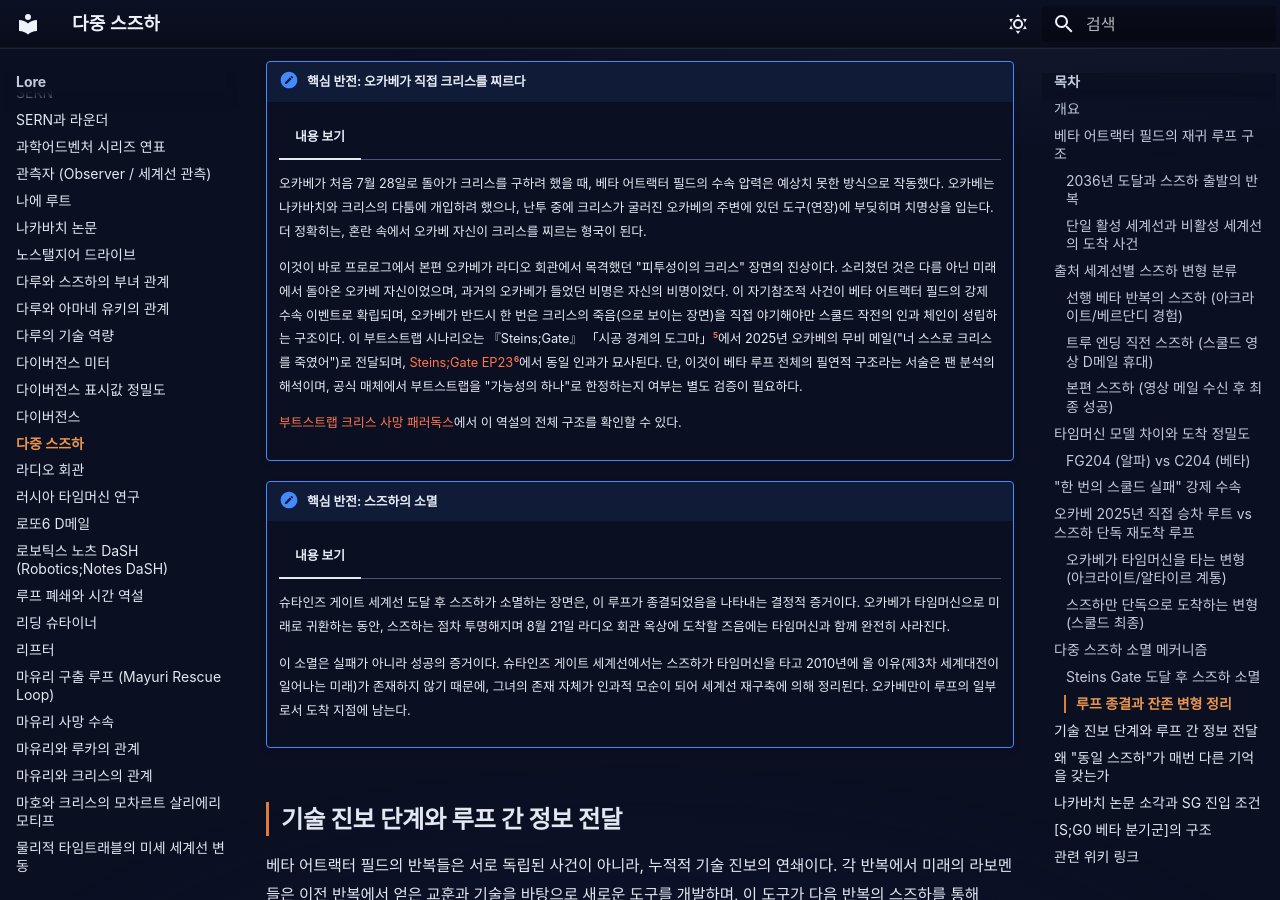
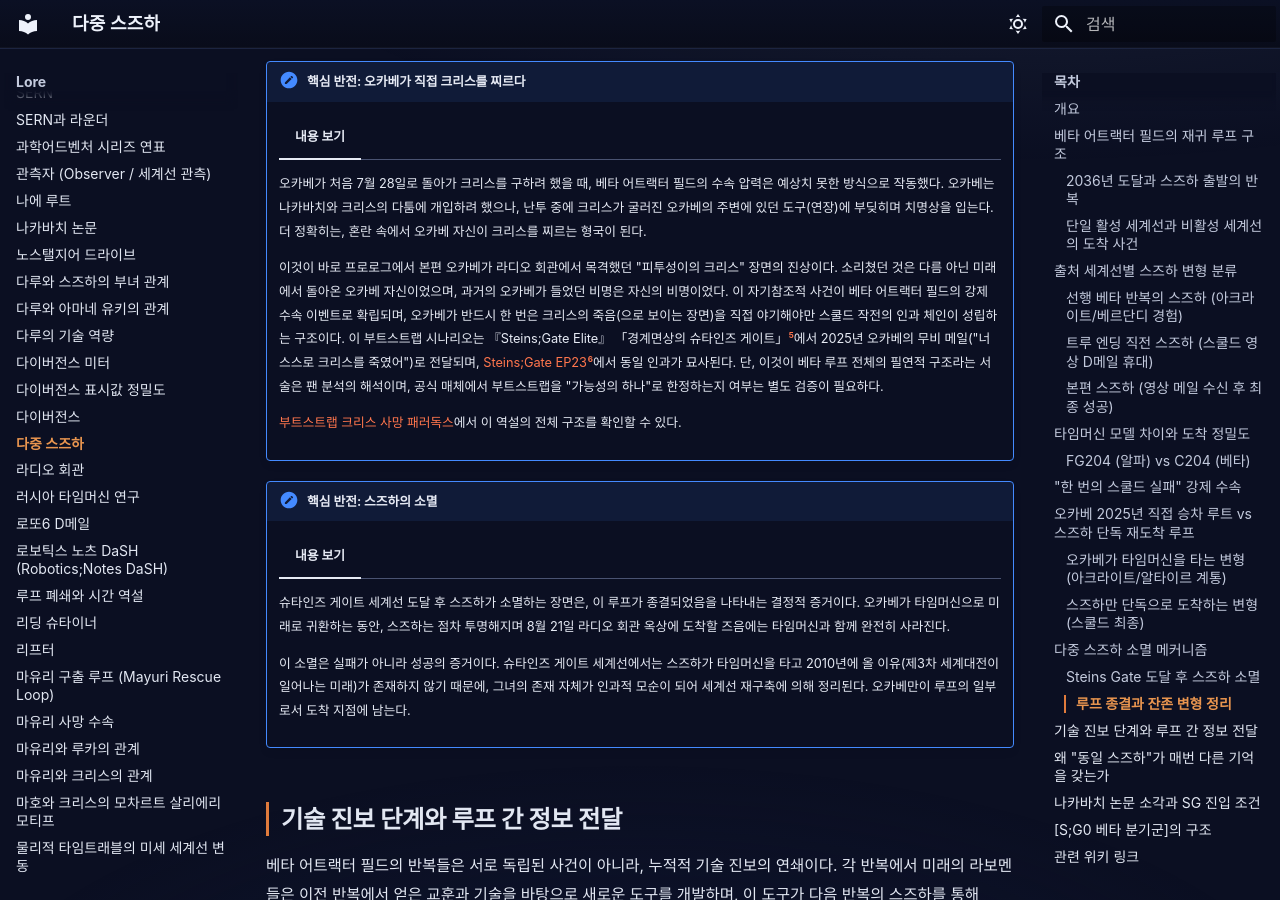
Before and after one commit to sgwiki/sgwiki.github.io, an MkDocs documentation site: the page built from wiki/lore/다중-스즈하.md, in a window 1280 px wide and 900 px high, scrolled down 5241 px. Built offline with MkDocs 1.6.1 and Material for MkDocs 9.7.7, drawn with Linux system fonts in a browser that asks for light colours; some web fonts are replaced; some of the changed text lies outside the part shown.

Commit message:
fix(wiki): 다중-스즈하 — P10 2cc7fbc1 패치 적용

```diff
--- a/wiki/lore/다중-스즈하.md
+++ b/wiki/lore/다중-스즈하.md
@@ -117,7 +117,7 @@ Steins;Gate 0의 여러 루트에서는 오카베 자신이 타임머신에 승
 
         오카베가 처음 7월 28일로 돌아가 크리스를 구하려 했을 때, 베타 어트랙터 필드의 수속 압력은 예상치 못한 방식으로 작동했다. 오카베는 나카바치와 크리스의 다툼에 개입하려 했으나, 난투 중에 크리스가 굴러진 오카베의 주변에 있던 도구(연장)에 부딪히며 치명상을 입는다. 더 정확히는, 혼란 속에서 오카베 자신이 크리스를 찌르는 형국이 된다.
 
-        이것이 바로 프로로그에서 본편 오카베가 라디오 회관에서 목격했던 "피투성이의 크리스" 장면의 진상이다. 소리쳤던 것은 다름 아닌 미래에서 돌아온 오카베 자신이었으며, 과거의 오카베가 들었던 비명은 자신의 비명이었다. 이 자기참조적 사건이 베타 어트랙터 필드의 강제 수속 이벤트로 확립되며, 오카베가 반드시 한 번은 크리스의 죽음(으로 보이는 장면)을 직접 야기해야만 스쿨드 작전의 인과 체인이 성립하는 구조이다. 이 부트스트랩 시나리오는 『Steins;Gate』 「시공 경계의 도그마」[^5]에서 2025년 오카베의 무비 메일("너 스스로 크리스를 죽였어")로 전달되며, [Steins;Gate EP23](https://steins-gate.fandom.com/wiki/S;G_(anime)_-_Ep.23)[^6]에서 동일 인과가 묘사된다. 단, 이것이 베타 루프 전체의 필연적 구조라는 서술은 팬 분석의 해석이며, 공식 매체에서 부트스트랩을 "가능성의 하나"로 한정하는지 여부는 별도 검증이 필요하다.
+        이것이 바로 프로로그에서 본편 오카베가 라디오 회관에서 목격했던 "피투성이의 크리스" 장면의 진상이다. 소리쳤던 것은 다름 아닌 미래에서 돌아온 오카베 자신이었으며, 과거의 오카베가 들었던 비명은 자신의 비명이었다. 이 자기참조적 사건이 베타 어트랙터 필드의 강제 수속 이벤트로 확립되며, 오카베가 반드시 한 번은 크리스의 죽음(으로 보이는 장면)을 직접 야기해야만 스쿨드 작전의 인과 체인이 성립하는 구조이다. 이 부트스트랩 시나리오는 『Steins;Gate Elite』 「경계면상의 슈타인즈 게이트」[^5]에서 2025년 오카베의 무비 메일("너 스스로 크리스를 죽였어")로 전달되며, [Steins;Gate EP23](https://steins-gate.fandom.com/wiki/S;G_(anime)_-_Ep.23)[^6]에서 동일 인과가 묘사된다. 단, 이것이 베타 루프 전체의 필연적 구조라는 서술은 팬 분석의 해석이며, 공식 매체에서 부트스트랩을 "가능성의 하나"로 한정하는지 여부는 별도 검증이 필요하다.
 
         [부트스트랩 크리스 사망 패러독스](크리스-사망의-부트스트랩-패러독스.md)에서 이 역설의 전체 구조를 확인할 수 있다.
 
@@ -184,5 +184,5 @@ Steins;Gate 0이 다루는 베타 어트랙터 필드의 분기군은 단일한
 [^2]: [The Mechanics of Steins;Gate v1.0.3](../근거자료/비공식/mechanics-of-steins-gate/ch3.md) — §3.1.3 Operation Skuld, "Why Suzuha Disappears"
 [^3]: [The Mechanics of Steins;Gate v1.0.3](../근거자료/비공식/mechanics-of-steins-gate/ch3.md) — §3.3.1 Series Chronology II, 기술 진보 단계
 [^4]: [The Mechanics of Steins;Gate v1.0.3](../근거자료/비공식/mechanics-of-steins-gate/ch2.md) — §2.2.4 Physical Time Travel, "0% 다이버전스에서 유래한 동일 스즈하"
-[^5]: 『Steins;Gate』 「시공 경계의 도그마」 — 본편 11장, 한국어 정본 (스즈하 소멸 장면 및 2025년 오카베 무비 메일)
+[^5]: 『Steins;Gate Elite』 「경계면상의 슈타인즈 게이트」 — 본편 11장, 한국어 정본 (스즈하 소멸 장면 및 2025년 오카베 무비 메일: "형식은 'C204형'. C는 'Cristina'의 이니셜이다", "너 스스로 크리스를 죽였어")
 [^6]: [Steins;Gate EP23 — Upon the Interface of the Steins Gate](https://steins-gate.fandom.com/wiki/S;G_(anime)_-_Ep.23) — 애니메이션 시나리오 (동일 인과 전개)
```
